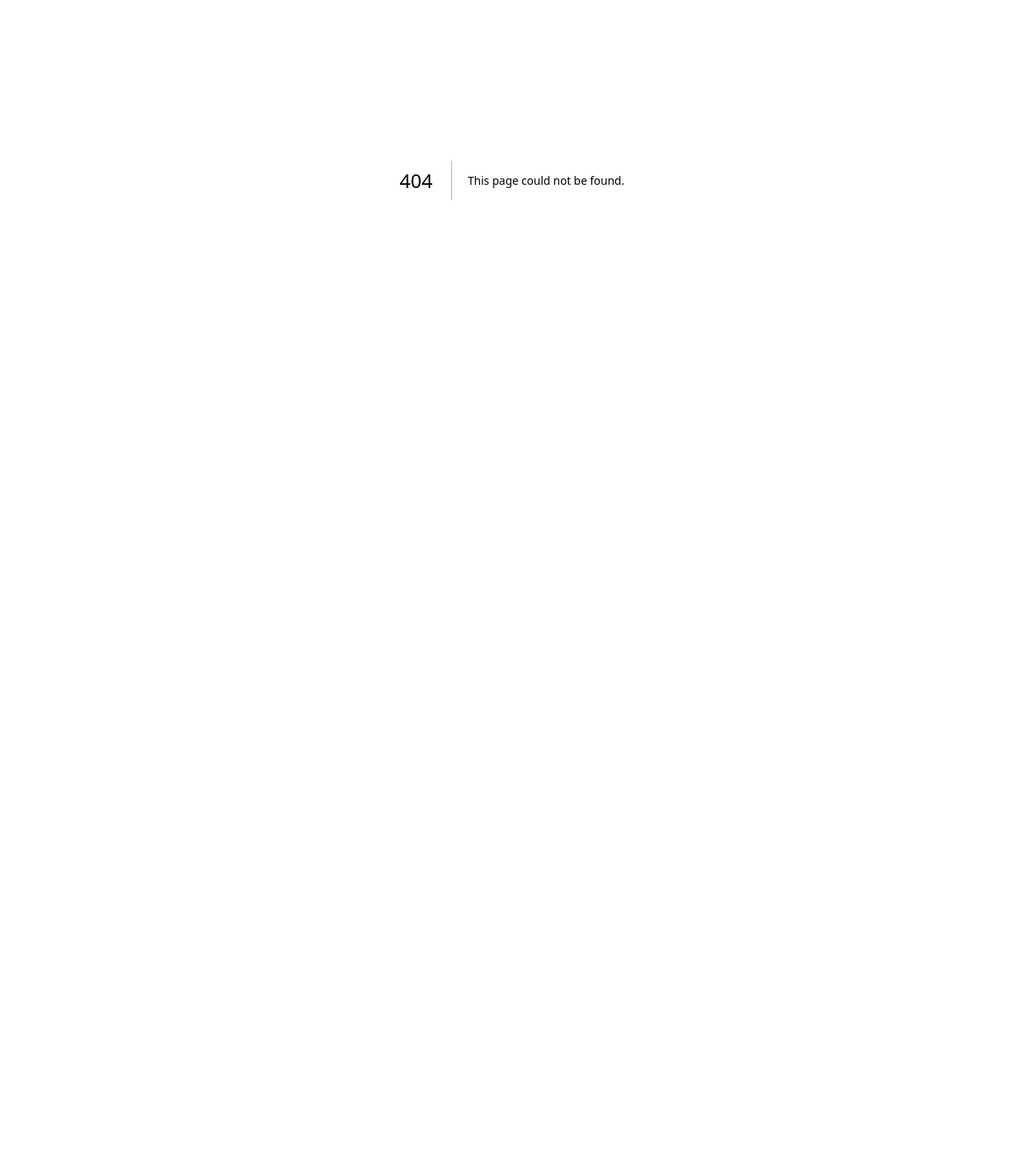
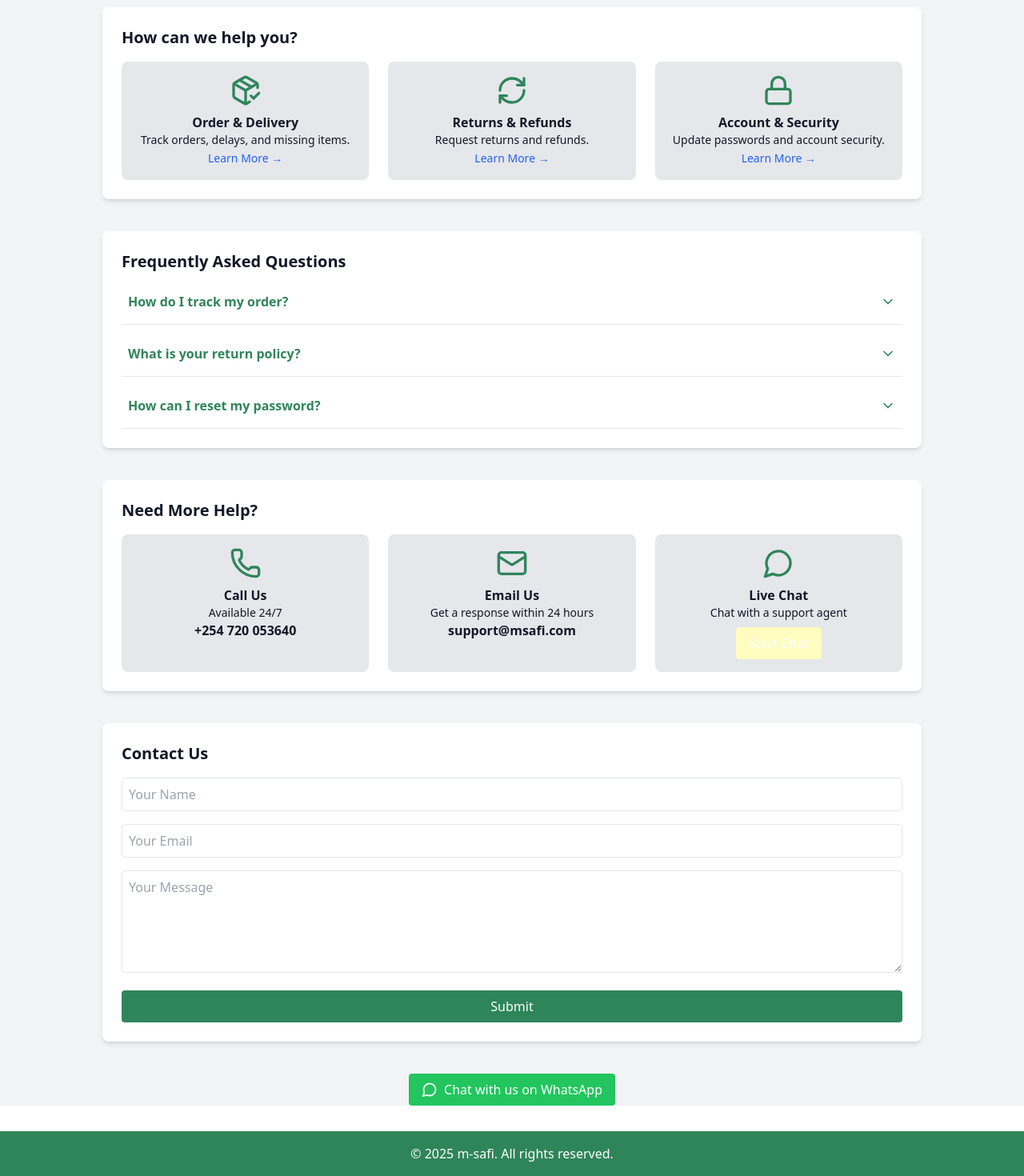
Before and after one commit to cheboi/m-safi-client, a Next.js app: page /customer-service in a window 1280 px wide. Before the commit this address had no page. Shown: the part 175-1645 px from the top of the page at 80% size. Before the commit the page ends 800 px from the top, so only its background shows below. Built offline with nearby package versions, Linux system fonts and the light colour scheme.

Commit message:
prog: created customer-service page

```diff
--- a/app/category/[slug]/page.tsx
+++ b/app/category/[slug]/page.tsx
@@ -4,6 +4,7 @@ import { useParams } from "next/navigation";
 import { products } from "@/app/data/products";
 import ProductCard from "@/app/components/ProductCard";
 import Header from "@/app/components/Header";
+import SubHeader from "@/app/components/SubHeader";
 import Footer from "@/app/components/Footer";
 import Sidebar from "@/app/components/Sidebar";
 
@@ -17,6 +18,7 @@ export default function CategoryPage() {
   return (
     <div className="min-h-screen bg-primary-light">
       <Header />
+      <SubHeader />
       <div className="flex">
         <Sidebar />
         <main className="flex-1 p-4">
--- a/app/components/Header.tsx
+++ b/app/components/Header.tsx
@@ -34,7 +34,6 @@ export default function Header() {
         </nav>
       </div>
     </header>
-    <SubHeader />
     </>
   );
 }
--- a/app/components/SubHeader.tsx
+++ b/app/components/SubHeader.tsx
@@ -7,7 +7,7 @@ export default function SubHeader() {
         <Link href="/deals" className="hover:text-primary-dark">
           Today&apos;s Deals
         </Link>
-        <Link href="#" className="hover:text-primary-dark">
+        <Link href="/customer-service" className="hover:text-primary-dark">
           Customer Service
         </Link>
         <Link href="#" className="hover:text-primary-dark">
--- /dev/null
+++ b/app/customer-service/page.tsx
@@ -0,0 +1,190 @@
+"use client";
+
+import { useState } from "react";
+import {
+  Mail,
+  Phone,
+  MessageCircle,
+  PackageCheck,
+  RefreshCw,
+  Lock,
+  ChevronDown,
+} from "lucide-react";
+import Link from "next/link";
+import Header from "@/app/components/Header";
+import Footer from "@/app/components/Footer";
+
+export default function CustomerServicePage() {
+  const [openFaq, setOpenFaq] = useState<number | null>(null);
+
+  const faqs = [
+    {
+      id: 1,
+      question: "How do I track my order?",
+      answer:
+        "Go to 'My Orders' section in your account and click on 'Track Order' for real-time updates.",
+    },
+    {
+      id: 2,
+      question: "What is your return policy?",
+      answer:
+        "You can return items within 7 days of delivery if they meet our return conditions.",
+    },
+    {
+      id: 3,
+      question: "How can I reset my password?",
+      answer:
+        "Click on 'Forgot Password' on the login page and follow the instructions to reset it.",
+    },
+  ];
+
+  return (
+    <>
+      <Header />
+      <div className="min-h-screen bg-gray-100 text-gray-900">
+        <header className="bg-primary-dark text-white p-6 text-center text-2xl font-bold">
+          Customer Service
+        </header>
+
+        {/* Support Categories */}
+        <div className="max-w-5xl mx-auto my-10 p-6 bg-white rounded-lg shadow-md">
+          <h2 className="text-xl font-bold mb-4">How can we help you?</h2>
+          <div className="grid grid-cols-1 md:grid-cols-3 gap-6">
+            {/* Order Issues */}
+            <div className="p-4 bg-gray-200 rounded-lg text-center">
+              <PackageCheck size={40} className="mx-auto text-primary-dark" />
+              <h3 className="mt-2 font-semibold">Order & Delivery</h3>
+              <p className="text-sm">
+                Track orders, delays, and missing items.
+              </p>
+              <Link href="/help/orders" className="text-blue-600 text-sm">
+                Learn More →
+              </Link>
+            </div>
+
+            {/* Returns & Refunds */}
+            <div className="p-4 bg-gray-200 rounded-lg text-center">
+              <RefreshCw size={40} className="mx-auto text-primary-dark" />
+              <h3 className="mt-2 font-semibold">Returns & Refunds</h3>
+              <p className="text-sm">Request returns and refunds.</p>
+              <Link href="/help/returns" className="text-blue-600 text-sm">
+                Learn More →
+              </Link>
+            </div>
+
+            {/* Account & Security */}
+            <div className="p-4 bg-gray-200 rounded-lg text-center">
+              <Lock size={40} className="mx-auto text-primary-dark" />
+              <h3 className="mt-2 font-semibold">Account & Security</h3>
+              <p className="text-sm">Update passwords and account security.</p>
+              <Link href="/help/account" className="text-blue-600 text-sm">
+                Learn More →
+              </Link>
+            </div>
+          </div>
+        </div>
+
+        {/* FAQ Section */}
+        <div className="max-w-5xl mx-auto my-10 p-6 bg-white rounded-lg shadow-md">
+          <h2 className="text-xl font-bold mb-4">Frequently Asked Questions</h2>
+          <div className="space-y-4">
+            {faqs.map((faq) => (
+              <div key={faq.id} className="border-b pb-2">
+                <button
+                  className="w-full flex justify-between items-center text-left p-2 text-primary-dark font-semibold"
+                  onClick={() => setOpenFaq(openFaq === faq.id ? null : faq.id)}
+                >
+                  {faq.question}
+                  <ChevronDown
+                    size={20}
+                    className={`${
+                      openFaq === faq.id ? "rotate-180" : ""
+                    } transition-transform`}
+                  />
+                </button>
+                {openFaq === faq.id && (
+                  <p className="text-sm text-gray-600 p-2">{faq.answer}</p>
+                )}
+              </div>
+            ))}
+          </div>
+        </div>
+
+        {/* Contact Section */}
+        <div className="max-w-5xl mx-auto my-10 p-6 bg-white rounded-lg shadow-md">
+          <h2 className="text-xl font-bold mb-4">Need More Help?</h2>
+          <div className="grid grid-cols-1 md:grid-cols-3 gap-6">
+            {/* Phone Support */}
+            <div className="p-4 bg-gray-200 rounded-lg text-center">
+              <Phone size={40} className="mx-auto text-primary-dark" />
+              <h3 className="mt-2 font-semibold">Call Us</h3>
+              <p className="text-sm">Available 24/7</p>
+              <p className="font-bold">+254 720 053640</p>
+            </div>
+
+            {/* Email Support */}
+            <div className="p-4 bg-gray-200 rounded-lg text-center">
+              <Mail size={40} className="mx-auto text-primary-dark" />
+              <h3 className="mt-2 font-semibold">Email Us</h3>
+              <p className="text-sm">Get a response within 24 hours</p>
+              <p className="font-bold">support@msafi.com</p>
+            </div>
+
+            {/* Live Chat */}
+            <div className="p-4 bg-gray-200 rounded-lg text-center">
+              <MessageCircle size={40} className="mx-auto text-primary-dark" />
+              <h3 className="mt-2 font-semibold">Live Chat</h3>
+              <p className="text-sm">Chat with a support agent</p>
+              <button className="mt-2 px-4 py-2 bg-secondary-light text-white rounded hover:bg-secondary-dark">
+                Start Chat
+              </button>
+            </div>
+          </div>
+        </div>
+
+        {/* Contact Form */}
+        <div className="max-w-5xl mx-auto my-10 p-6 bg-white rounded-lg shadow-md">
+          <h2 className="text-xl font-bold mb-4">Contact Us</h2>
+          <form className="space-y-4">
+            <input
+              type="text"
+              placeholder="Your Name"
+              className="w-full p-2 border rounded"
+              required
+            />
+            <input
+              type="email"
+              placeholder="Your Email"
+              className="w-full p-2 border rounded"
+              required
+            />
+            <textarea
+              placeholder="Your Message"
+              className="w-full p-2 border rounded h-32"
+              required
+            ></textarea>
+            <button
+              type="submit"
+              className="w-full bg-primary-dark text-white p-2 rounded hover:bg-primary-light"
+            >
+              Submit
+            </button>
+          </form>
+        </div>
+
+        {/* WhatsApp Chat */}
+        <div className="text-center my-6">
+          <a
+            href="https://wa.me/254720053640"
+            target="_blank"
+            className="inline-flex items-center bg-green-500 text-white px-4 py-2 rounded hover:bg-green-600"
+          >
+            <MessageCircle size={20} className="mr-2" />
+            Chat with us on WhatsApp
+          </a>
+        </div>
+      </div>
+      <Footer />
+    </>
+  );
+}
--- a/app/page.tsx
+++ b/app/page.tsx
@@ -4,6 +4,7 @@ import Header from "@/app/components/Header";
 import Footer from "@/app/components/Footer";
 import Sidebar from "@/app/components/Sidebar";
 import FeaturedProducts from "@/app/components/FeaturedProducts";
+import SubHeader from "@/app/components/SubHeader";
 
 export default function Home() {
   const featuredProducts = products.filter(
@@ -13,6 +14,8 @@ export default function Home() {
   return (
     <div className="min-h-screen bg-primary-light">
       <Header />
+    <SubHeader />
+
       <div className="flex">
         <Sidebar />
         <main className="flex-1 p-4">
```
